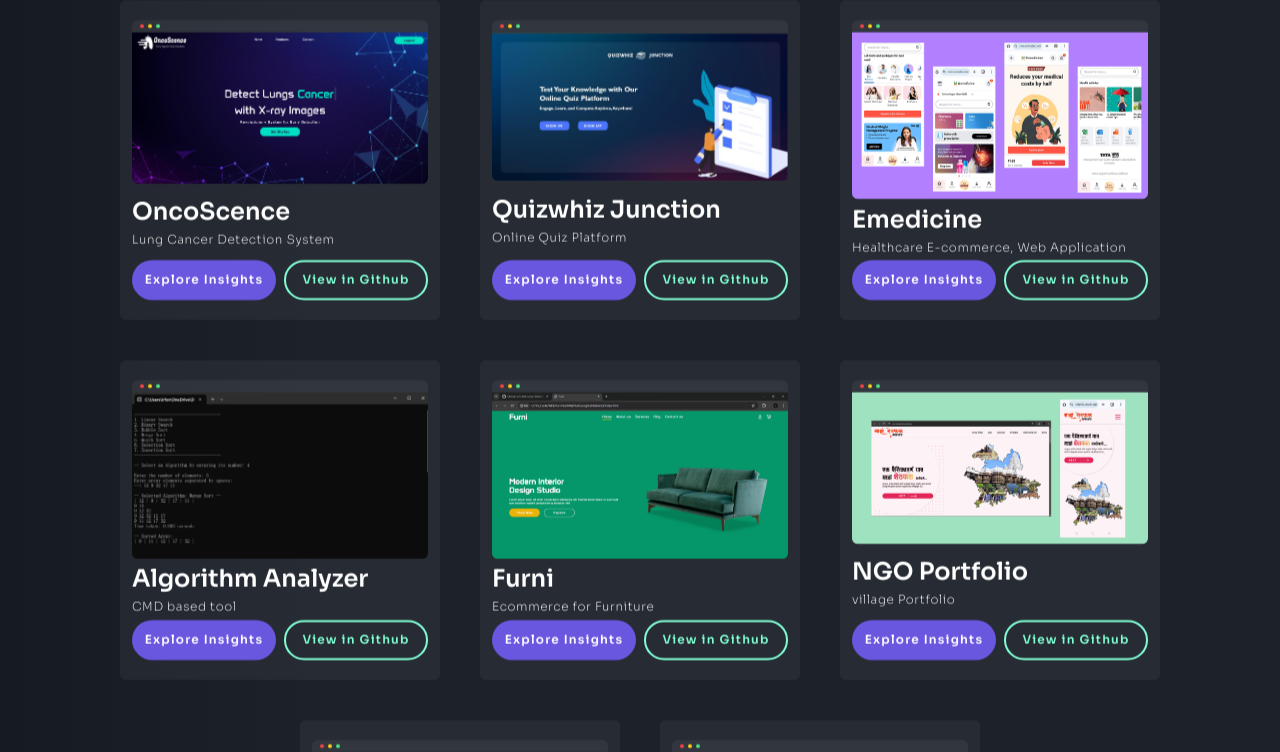
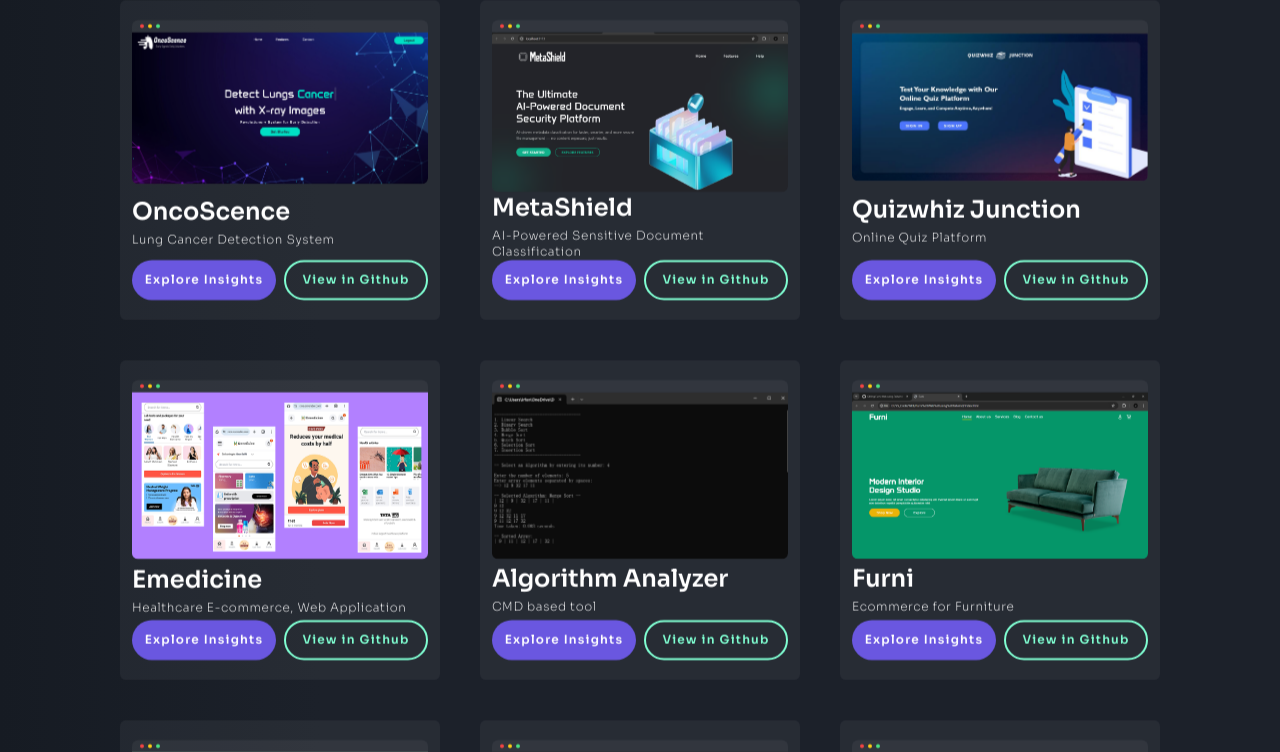
Before and after one commit to sameerehman001/newPortfolioWeb, a React (Vite) app: page / in a window 1280 px wide. Shown: the part 1640-2392 px from the top of the page. Built offline with nearby package versions, Linux system fonts and the light colour scheme.

Commit message:
Added MetaShield

```diff
--- a/src/components/constant.js
+++ b/src/components/constant.js
@@ -12,6 +12,7 @@ import py from "../assets/icons/skills-icon/python.svg";
 import react from "../assets/icons/skills-icon/react-js.svg";
 import tailwind from "../assets/icons/skills-icon/tailwindcss.svg";
 import php from "../assets/icons/skills-icon/php.svg";
+import ml from "../assets/icons/skills-icon/ml.png"
 
 // projectImagess
 import onco from "../assets/images/projectImages/project1.png"
@@ -22,6 +23,7 @@ import algo from "../assets/images/projectImages/project5.png"
 import furni from "../assets/images/projectImages/project6.png"
 import ftc from "../assets/images/projectImages/project7.png"
 import ngo from "../assets/images/projectImages/project8.png"
+import metashield from "../assets/images/projectImages/project9.png"
 
 export const Projects = {
     "Onco": {
@@ -38,6 +40,20 @@ export const Projects = {
             "reportLink": ""
         },
         "githubLink": "https://github.com/IrfanNaikwade28/Lungs-Cancer-Detection-System.git"
+    },
+    "MetaShield": {
+        "image": metashield,
+        "title": "MetaShield",
+        "subTitle": "AI-Powered Sensitive Document Classification",
+        "insights": {
+            "desc": `MetaShield is an AI-powered solution that classifies documents as Sensitive (Y) or Non-Sensitive (N)
+                  using only metadata—no content analysis required! It enhances security and compliance with regulations
+                  like GDPR, HIPAA, and DPDP by automating document classification.`,
+            "category": "Cybersecurity, AI/ML, Web Application",
+            "techStack": [py,django, react, tailwind, ml],
+            "reportLink": ""
+        },
+        "githubLink": "https://github.com/IrfanNaikwade/MetaShield.git"
     },
     "qzwz": {
         "image": qz,
```
Also changed, not shown: src/assets/icons/skills-icon/ml.png (added), src/assets/images/projectImages/project9.png (added).
